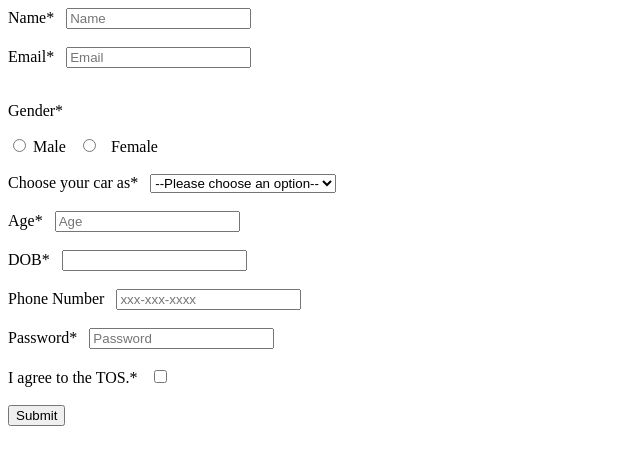
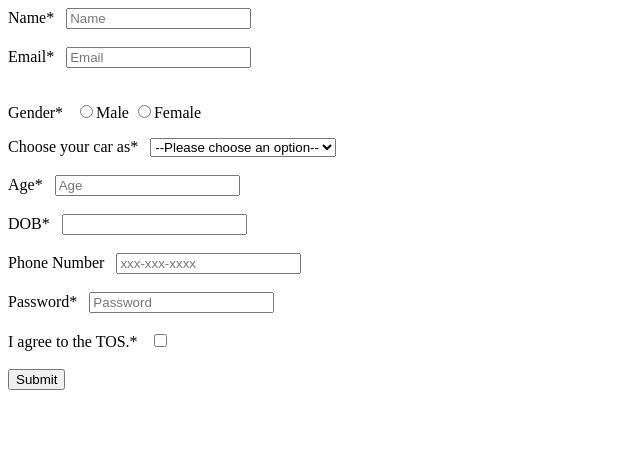
Before and after one commit to acciojob/signup-form-car-Sanjeevlakra, a website: page main.html in a window 1280 px wide. Shown: the whole page, without its empty margins (0-640 px from the left). Drawn offline with Linux system fonts and the light colour scheme.

Commit message:
created a submission

```diff
--- a/main.html
+++ b/main.html
@@ -19,11 +19,10 @@
 		<input type="email" name="email" id="#email" placeholder=Email required ><br><br>
 
 		<!--Gender-->
-		<p>Gender* &nbsp;</p>
-		<input type="radio" id="#gender_m" >
-		<label for="male">Male</label>
-	    <input type="radio" id="#gender_f" >
-	    <label for="female">Female</label><br><br>
+		<p>Gender* &nbsp;
+		<label><input type="radio" name="gender" value="male">Male</label>
+		<label><input type="radio" name="gender" value="female">Female</label><br>
+		</p>
 
 		<!--Cars-->
 		<label for="cars" >Choose your car as* &nbsp;</label>
```
